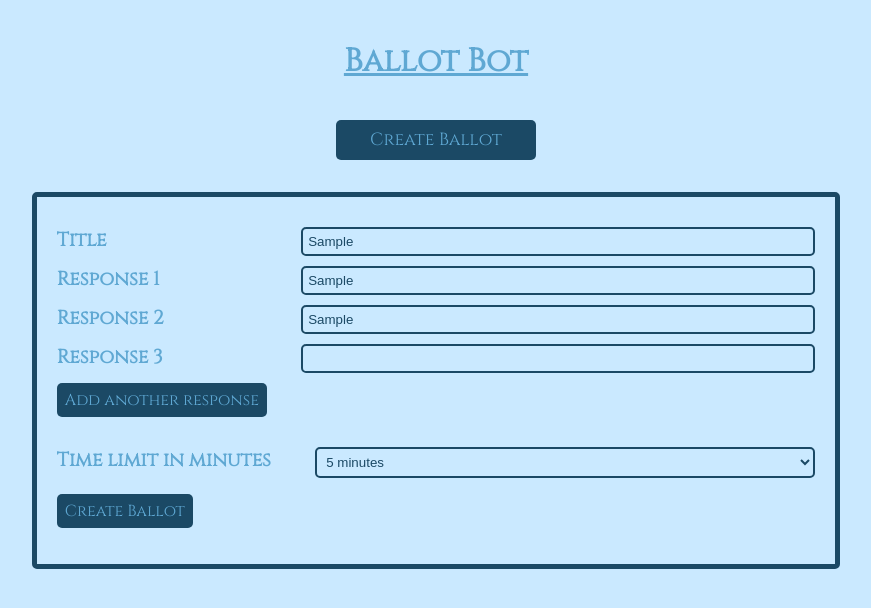
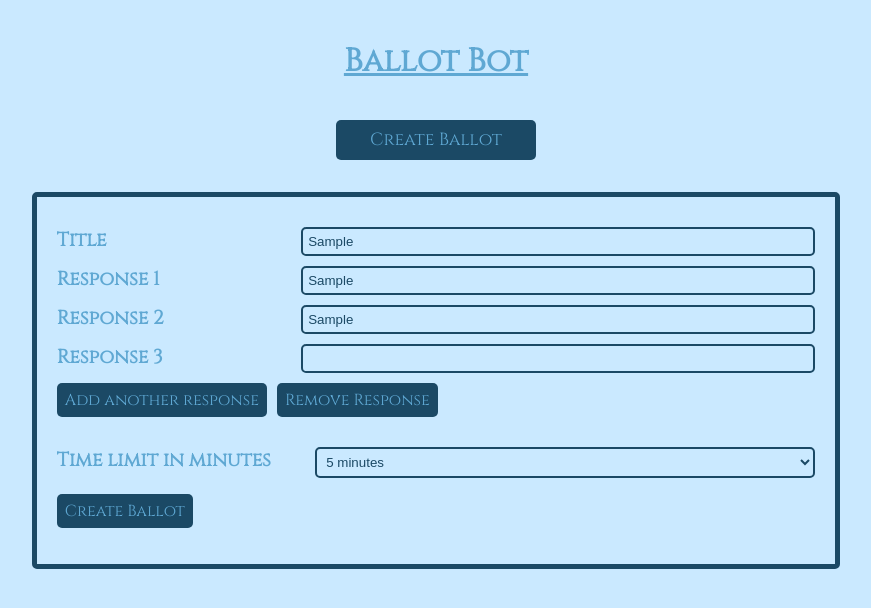
Before and after one commit to richwblake/ballotbot-frontend, a React (Vite) app: page /new in a window 1280 px wide. Both pictures are taken after typing "Sample", "Sample", "Sample" into the empty fields and a click on the button "Add another response". Shown: the top 608 px of the page, without its empty margins (204-1075 px from the left). Built offline with nearby package versions, Linux system fonts and the light colour scheme.

Commit message:
Adds required field to new form fields. Adds button to remove excess fields if more than 2 responses are present

```diff
--- a/src/index.css
+++ b/src/index.css
@@ -118,7 +118,7 @@ li:hover {
     font-weight: bold;
 }
 
-#create-ballot-btn, #add-field-btn, #vote-btn, #clipboard-btn {
+#create-ballot-btn, .change-field-btn, #vote-btn, #clipboard-btn {
     font-family: 'Cinzel', serif;
     border-radius: 5px;
     border: none;
@@ -136,8 +136,9 @@ li:hover {
 }
 
 
-#add-field-btn {
+.change-field-btn {
     margin-bottom: 20px;
+    margin-right: 10px;
 }
 
 #time-left {
--- a/src/routes/new.jsx
+++ b/src/routes/new.jsx
@@ -3,13 +3,19 @@ import { useState } from 'react';
 
 const postData = async postObject => {
     const response = await fetch(import.meta.env.VITE_API_ROOT + '/polls', postObject);
-    const json = await response.json();
-    return json;
+    return await response.json();
 }
 
 export async function action({ request, params }) {
     const formData = await request.formData();
     const ballotInfo = Object.fromEntries(formData);
+
+    for (let key in ballotInfo) {
+        if (ballotInfo[key] === "") {
+            console.log("Empty field detected at key: " + key);
+            return "";
+        }
+    }
 
     let responses = [];
     for (let key in ballotInfo) {
@@ -46,6 +52,7 @@ export default function NewBallot() {
                 (<div className='response-field' key={i}>
                     <span className='new-form-label'>Response {i + 1}</span>
                     <input
+                        required
                         type='text'
                         className='new-ballot-inp'
                         name={'ans' + (i + 1)}
@@ -63,12 +70,18 @@ export default function NewBallot() {
         setNumTextFields(prev => prev + 1);
     }
 
+    const handleDeleteField = e => {
+        e.preventDefault();
+        setNumTextFields(prev => prev - 1);
+    };
+
     return (
         <Form method='post' id='ballot-form'>
             <div className='response-container'>
                 <div className='response-field'>
                     <span className='new-form-label'>Title</span>
                     <input
+                        required
                         type='text'
                         className='new-ballot-inp'
                         name='title'
@@ -77,7 +90,10 @@ export default function NewBallot() {
                 </div>
                 {renderTextFields()}
             </div>
-            <button onClick={handleAddField} id="add-field-btn">Add another response</button>
+            <button onClick={handleAddField} className="change-field-btn">Add another response</button>
+            {numTextFields > 2 ? (
+                <button onClick={handleDeleteField} className="change-field-btn">Remove Response</button>
+            ) : ""}
             <div className='response-field'>
                 <span className='new-form-label'>Time limit in minutes</span>
                 <select name="timer" className='new-ballot-inp'>
```
